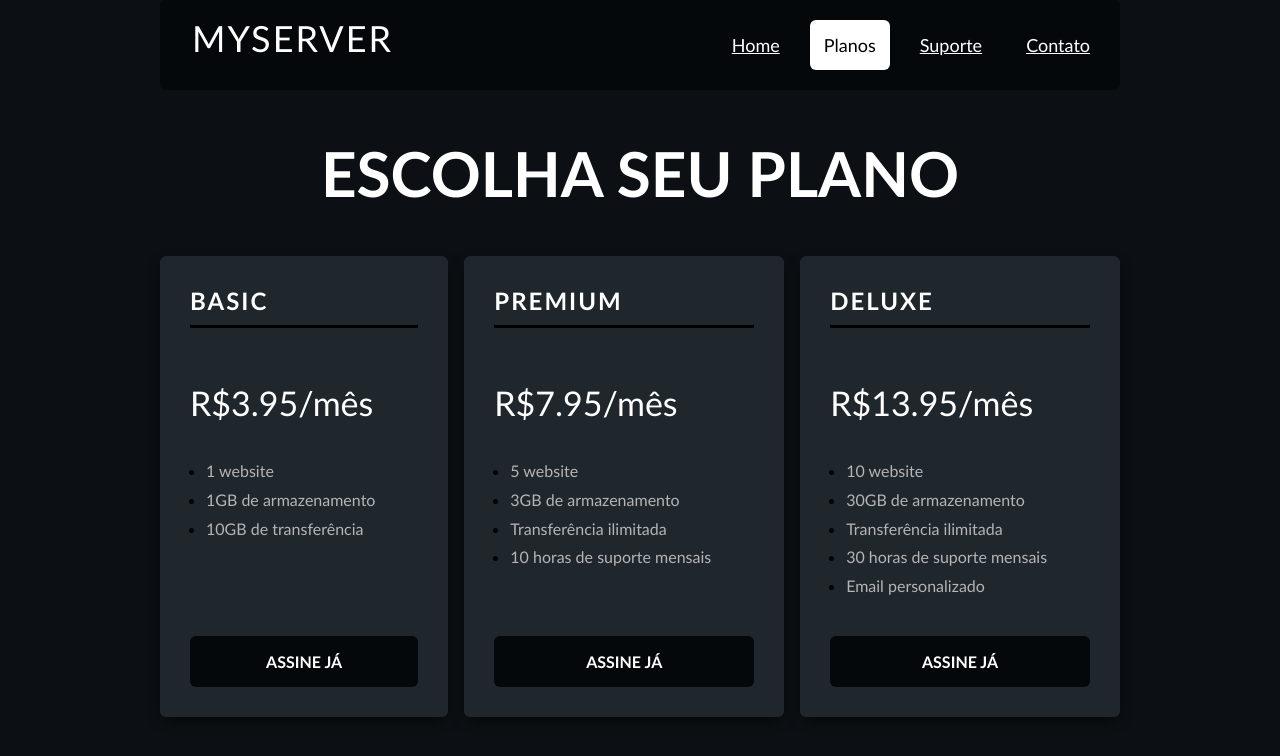
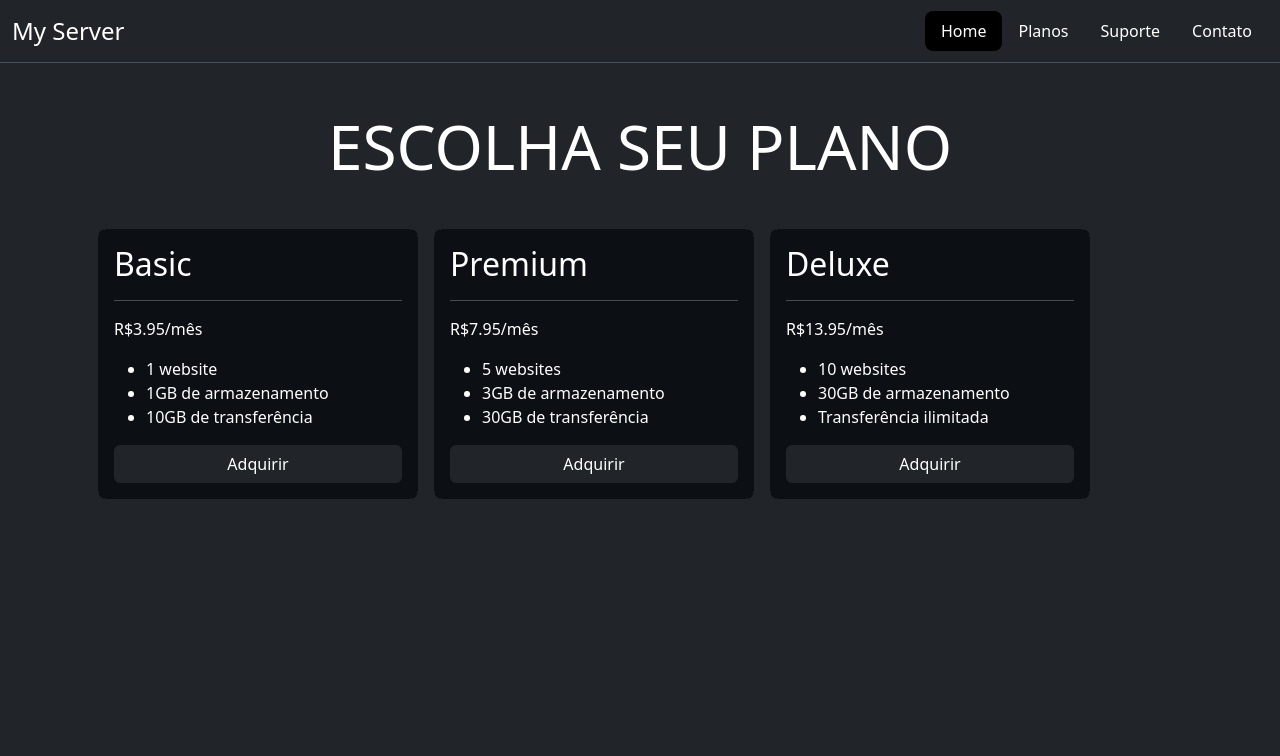
Before and after one commit to lihcoder/ofertaplanoteste, a plain HTML site: page index.html in a window 1280 px wide. Drawn offline with nearby package versions, Linux system fonts and the light colour scheme.

Commit message:
atualizações

```diff
--- a/estilo.css
+++ b/estilo.css
@@ -1,9 +1,4 @@
 body{
-    background-color: #0c1014;
-    color: white;
-    width: 90%;
-    max-width: 960px;
-    margin: 0 auto;
     font-family: 'Gill Sans', 'Gill Sans MT', Calibri, 'Trebuchet MS', sans-serif;
 }
 
@@ -14,93 +9,16 @@ body{
     margin: 46px 0;
 }
 
-.header__inicio{
-    padding: 16px;
-    justify-content: space-between;
+.container{
     display: flex;
-    background-color: #05080a;
-    border-radius: 6px;
+
 }
 
-.header__logo{
-    font-size: 36px;
-    text-transform: uppercase;
-    margin-left: 16px;
-    letter-spacing: 2px;
+.card{
+    margin-left: 1rem;
 }
 
-.header__nav ul{
-    display: flex;
-    gap: 16px;
-    list-style-type: none;
-    font-size: 18px;
+.card-body{
+    background-color: #0c1014;
+    border-radius: 8px;
 }
-
-.header__nav a{
-    color: white;
-    padding: 14px;
-    border-radius: 6px;
-}
-
-a.header__nav--active{
-    background-color: white;
-    color: black;
-    pointer-events: none;
-    text-decoration: none;
-}
-
-.tabela__preco{
-    display: flex;
-    gap: 16px;
-}
-
-.plano__preco{
-    flex-grow: 1;
-    background-color: #1f262c;
-    padding: 30px;
-    border-radius: 6px;
-    box-shadow: 0 5px 15px -5px black;
-    display: flex;
-    flex-direction: column;
-}
-
-.tipo__plano{
-    text-transform: uppercase;
-    margin-top: 0;
-    border-bottom: 3px solid black;
-    letter-spacing: 2px;
-    padding-bottom: 10px;
-}
-
-.preco__mensal{
-    font-size: 34px;
-}
-
-.features__plano{
-    margin: 0 0 35px 0;
-    color:#b5b5b5;
-    padding-left: 16px;
-    line-height: 1.8;
-    flex-grow: 1;
-}
-
-.contrato__plano{
-    text-decoration: none;
-    color: white;
-    background-color: #05080a;
-    border-radius: 6px;
-    text-transform: uppercase;
-    font-size: 16px;
-    font-weight: bold;
-    padding: 16px 10px;
-    text-align: center;
-}
-
-.features__plano li::marker{
-    color: black;
-}
-
-.contrato__plano:hover{
-    outline: 3px solid white;
-    color: #1f262c;
-}
--- a/index.html
+++ b/index.html
@@ -5,57 +5,83 @@
     <meta name="viewport" content="width=device-width, initial-scale=1.0">
     <title>Projeto 003</title>
     <link rel="stylesheet" href="estilo.css">
+    <link href="https://cdn.jsdelivr.net/npm/bootstrap@5.3.3/dist/css/bootstrap.min.css" rel="stylesheet" integrity="sha384-QWTKZyjpPEjISv5WaRU9OFeRpok6YctnYmDr5pNlyT2bRjXh0JMhjY6hW+ALEwIH" crossorigin="anonymous">
+<script src="https://cdn.jsdelivr.net/npm/bootstrap@5.3.3/dist/js/bootstrap.bundle.min.js" integrity="sha384-YvpcrYf0tY3lHB60NNkmXc5s9fDVZLESaAA55NDzOxhy9GkcIdslK1eN7N6jIeHz" crossorigin="anonymous"></script>
 </head>
-<body>
+<body class="bg-dark">
 
-    <header class="header__inicio">
-        <div class="header__logo">MyServer</div>
-            <nav class="header__nav">
-                <ul>
-                       <li><a href="#" target="_blank">Home</a></li>
-                       <li><a class="header__nav--active" href="#" target="_blank">Planos</a></li>
-                       <li><a href="#" target="_blank">Suporte</a></li>
-                       <li><a href="#" target="_blank">Contato</a></li>
-
+    <header>
+        <nav class="navbar bg-dark border-bottom border-body" data-bs-theme="dark">
+            <div class="container-fluid">
+                <a class="navbar-brand" href="#" style="font-size: 24px;">My Server</a>
+                <ul class="nav justify-content-end">
+                    <li class="nav-item">
+                      <a class="nav-link" href="#" style="color: white; background-color: black; border-radius: 8px;">Home</a>
+                    </li>
+                    <li class="nav-item">
+                      <a class="nav-link" href="#" style="color: white;">Planos</a>
+                    </li>
+                    <li class="nav-item">
+                        <a class="nav-link" href="#" style="color: white;">Suporte</a>
+                      </li>
+                      <li class="nav-item">
+                        <a class="nav-link" href="#" style="color: white;">Contato</a>
+                      </li>
                   </ul>
+              </div>
           </nav>
     </header>
-    <h1 class="main-title">Escolha seu plano</h1>
+    <h1 class="main-title" style="color: white;">Escolha seu plano</h1>
 
-    <section class="tabela__preco">
-        <div class="plano__preco">
-            <h2 class="tipo__plano">Basic</h2>
-            <p class="preco__mensal"><span>R$3.95</span>/mês</p>
-            <ul class="features__plano">
+    <div class="container">
+        <div class="card" style="width: 20rem; border: none; border-radius: 10px;">
+            <div class="card-body">
+                <h2 class="card-title" style="color: white;">Basic</h2>
+                <hr style="color: white;">
+                <p class="card-text" style="color: white;">R$3.95/mês</p>
+                <ul class="features__plano" style="color: white;">
                     <li>1 website</li>
                     <li>1GB de armazenamento</li>
                     <li>10GB de transferência</li>
                 </ul>
-            <a class="contrato__plano" href="#" target="_blank">Assine Já</a>
+                <div class="d-grid gap-1">
+                    <button class="btn btn-dark" type="button">Adquirir</button>
                   </div>
-        <div class="plano__preco">
-            <h2 class="tipo__plano">Premium</h2>
-            <p class="preco__mensal"><span>R$7.95</span>/mês</p>
-            <ul class="features__plano">
-                <li>5 website</li>
+            </div>
+        </div>
+
+        <div class="card" style="width: 20rem; border: none; border-radius: 10px;">
+            <div class="card-body">
+                <h2 class="card-title" style="color: white;">Premium</h2>
+                <hr style="color: white;">
+                <p class="card-text" style="color: white;">R$7.95/mês</p>
+                <ul class="features__plano" style="color: white;">
+                    <li>5 websites</li>
                     <li>3GB de armazenamento</li>
-                <li>Transferência ilimitada</li>
-                <li>10 horas de suporte mensais</li>
+                    <li> 30GB de transferência</li>
                 </ul>
-            <a class="contrato__plano" href="#" target="_blank">Assine Já</a>
+                <div class="d-grid gap-1">
+                    <button class="btn btn-dark" type="button">Adquirir</button>
                   </div>
-        <div class="plano__preco">
-            <h2 class="tipo__plano">Deluxe</h2>
-            <p class="preco__mensal"><span>R$13.95</span>/mês</p>
-            <ul class="features__plano">
-                <li>10 website</li>
+            </div>
+        </div>
+
+        <div class="card" style="width: 20rem; border: none; border-radius: 10px;">
+            <div class="card-body">
+                <h2 class="card-title" style="color: white;">Deluxe</h2>
+                <hr style="color: white;">
+                <p class="card-text" style="color: white;">R$13.95/mês</p>
+                <ul class="features__plano" style="color: white;">
+                    <li>10 websites</li>
                     <li>30GB de armazenamento</li>
                     <li>Transferência ilimitada</li>
-                <li>30 horas de suporte mensais</li>
-                <li>Email personalizado</li>
                 </ul>
-            <a class="contrato__plano" href="#" target="_blank">Assine Já</a>
+                <div class="d-grid gap-1">
+                    <button class="btn btn-dark" type="button">Adquirir</button>
                   </div>
-    </section>
+            </div>
+        </div>
+    </div>
+
 </body>
 </html>
```
Lines whose indentation alone changed are shown as unchanged.
